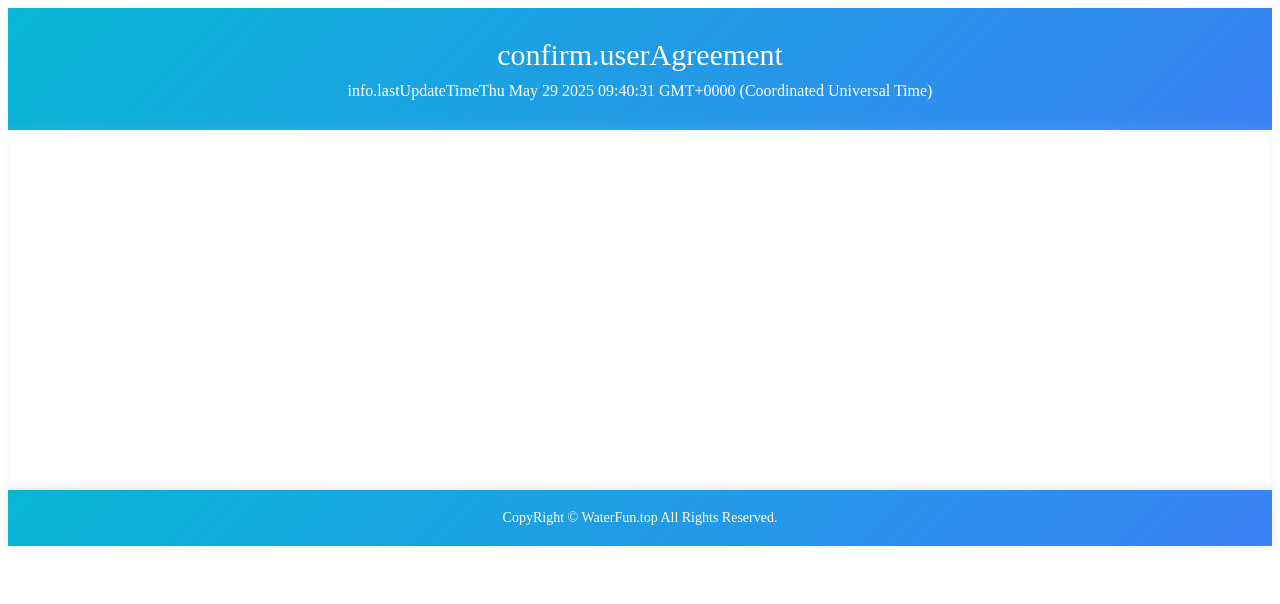
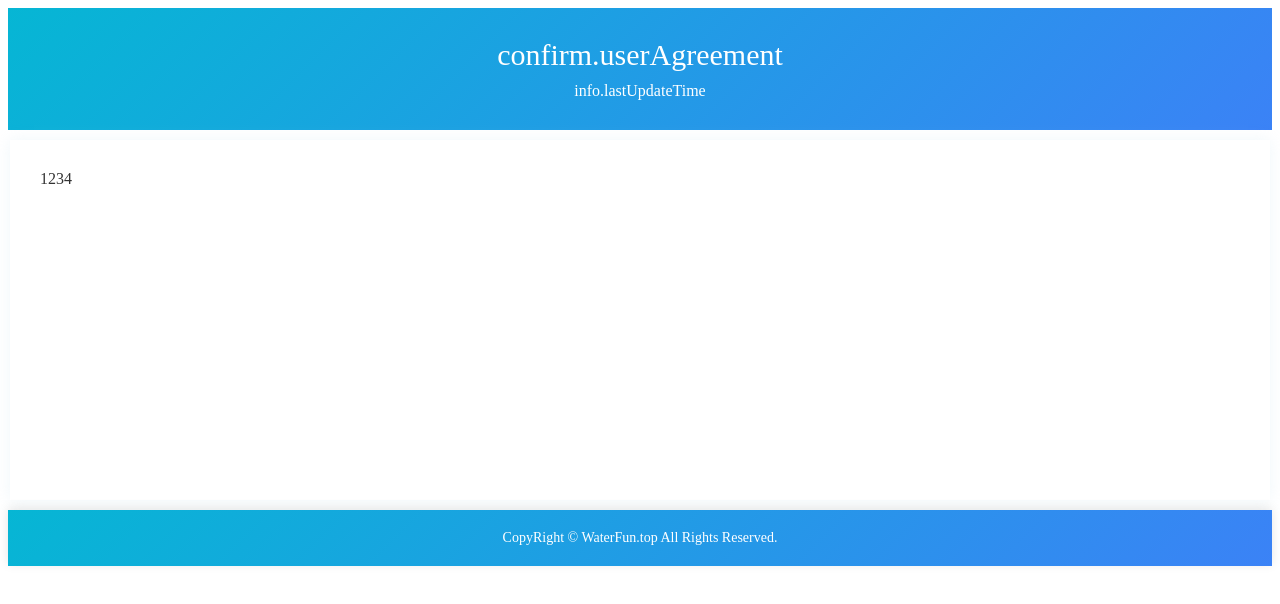
Before and after one commit to Danburen/waterfun-web-client, a Nuxt app: page /legal/EulaView in a window 1280 px wide. Shown: the top 604 px of the page. Built offline with nearby package versions, Linux system fonts and the light colour scheme; no server answers.

Commit message:
fix: eula view time display & content display

```diff
--- a/i18n/locales/zh_CN.json
+++ b/i18n/locales/zh_CN.json
@@ -16,7 +16,7 @@
     "nickname": "用户昵称"
   },
   "info": {
-    "lastUpdateTime": "最后更新于 {time}"
+    "lastUpdateTime": "最后更新于 {year} 年 {month} 月 {date} 日"
   },
   "status": {
     "alLogin": "已登录",
--- a/src/components/LegalDocument.vue
+++ b/src/components/LegalDocument.vue
@@ -11,7 +11,10 @@ defineProps<LegalDocPropsType>()
 <template>
   <div class="header-container">
     <div class="title" style="font-size: 30px">{{ title }}</div>
-    <div class="content">{{$t('info.lastUpdateTime') + lastUpdate}}</div>
+    <div class="content">{{$t('info.lastUpdateTime',
+        { year:lastUpdate.getFullYear(),
+          month: lastUpdate.getMonth() + 1,
+          date: lastUpdate.getDate()  })}}</div>
   </div>
   <div class="content-container">
     {{content}}
@@ -50,7 +53,8 @@ defineProps<LegalDocPropsType>()
   min-height: 300px; /* 确保内容区域有最小高度 */
   color: #333; /* 深灰色文字提升可读性 */
   box-shadow: 0 0 15px rgba(173, 216, 230, 0.2); /* 淡蓝色阴影柔和过渡 */
-  margin: 0 auto;
+  margin: 10px auto;
   max-width: 1200px; /* 限制内容宽度避免过宽 */
+  white-space: pre-wrap; /* 换行 */
 }
 </style>
--- a/src/pages/legal/EulaView.vue
+++ b/src/pages/legal/EulaView.vue
@@ -2,18 +2,24 @@
 
 import {resourceApi} from "~/api/resourceApi";
 import { LangMap } from "~/types/BaseType";
-import type {FileResDataType} from "~/types/ResponseDataType";
+import type { FileResDataType} from "~/types/ResponseDataType";
 import LegalDocument, {type LegalDocPropsType} from "~/components/LegalDocument.vue";
+import { base64ToUint8Array } from "~/utils/dataAdaptor"
 const i18n = useI18n();
 
 const legalDocProps = reactive<LegalDocPropsType>({
   title: i18n.t('confirm.userAgreement'),
-  content:'',
+  content:'1234',
   lastUpdate: new Date(),
 })
+
 onMounted(()=>{
   resourceApi.getEula(LangMap[i18n.locale.value]).then((response : FileResDataType) => {
-    legalDocProps.content = response.content;
+    console.log(response);
+    legalDocProps.content = new TextDecoder('utf-8').decode(
+        base64ToUint8Array(response.content)
+    );
+    console.log(legalDocProps.content)
     legalDocProps.lastUpdate = new Date(response.lastModified);
   }).catch(error => {
     console.log(error);
--- a/src/types/ResponseDataType.ts
+++ b/src/types/ResponseDataType.ts
@@ -1,8 +1,9 @@
+
 export interface FileResDataType {
-    content: string;
     fileName: string;
-    filePath: string;
     fileSize: number;
     lastModified: string; // ISO 8601 格式日期字符串
+    content: string;
+    fileType: string;
     contentType: string;
 }
```
